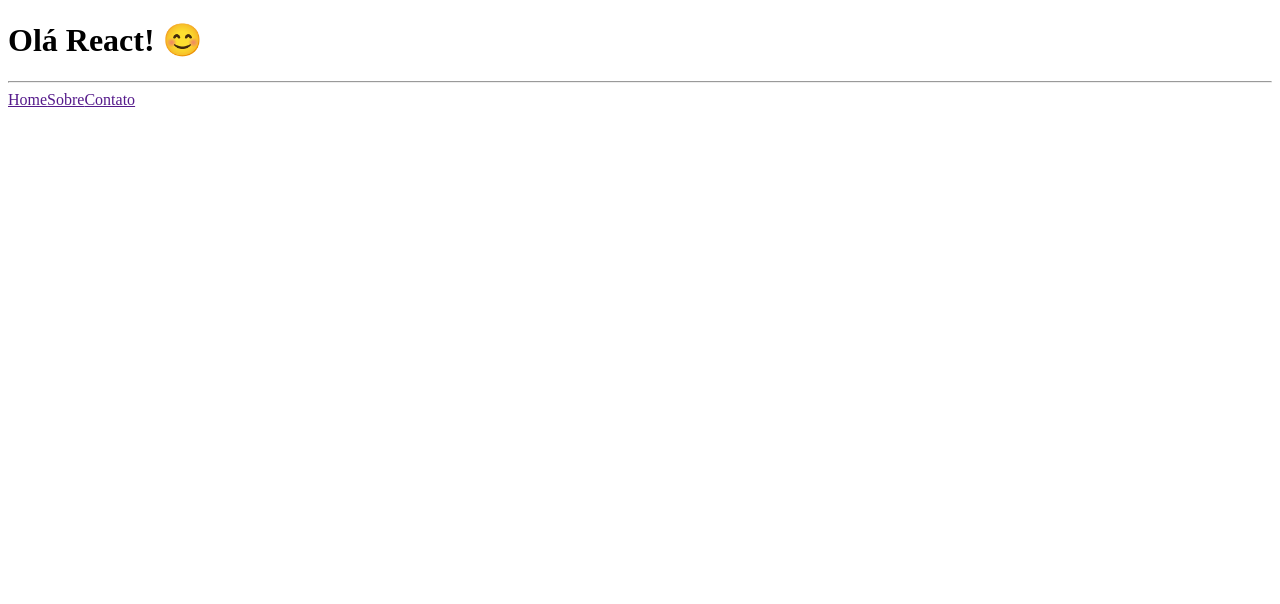
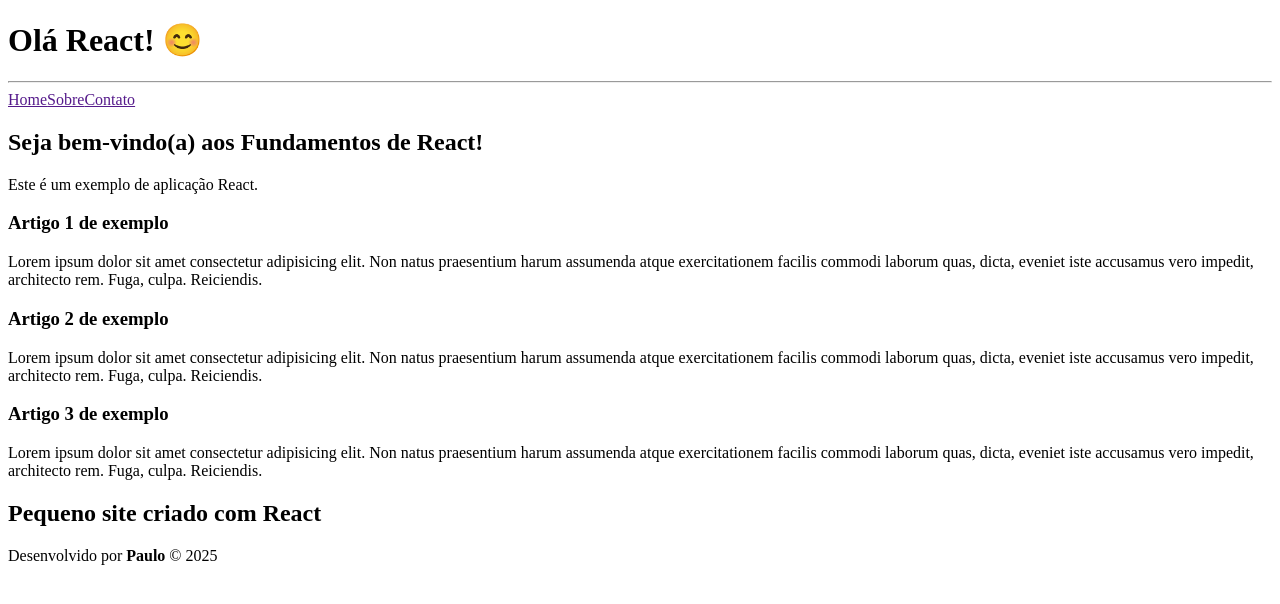
Before and after one commit to PauloHenrique00-tech/react-fundamentos, a React (Vite) app: page / in a window 1280 px wide. Shown: the top 604 px of the page. Built offline with nearby package versions, Linux system fonts and the light colour scheme.

Commit message:
Adiciona comentários e parágrafo

```diff
--- a/src/App.tsx
+++ b/src/App.tsx
@@ -12,7 +12,53 @@ export default function App() {
           <a href="">Contato</a>
         </nav>
       </header>
-      <main></main>
+      {/* Comentários no meio do JSX, normal ficarem entre {} */}
+      {/* Ao usar outros elementos HTML no JSX, é importante
+      envolver tudo em único <> </> (Fragmento React) */}
+
+      <main>
+        <section>
+          <h2>Seja bem-vindo(a) aos Fundamentos de React!</h2>
+          <p>Este é um exemplo de aplicação React.</p>
+
+          <article>
+            <h3> Artigo 1 de exemplo</h3>
+            <p>
+              Lorem ipsum dolor sit amet consectetur adipisicing elit. Non natus
+              praesentium harum assumenda atque exercitationem facilis commodi
+              laborum quas, dicta, eveniet iste accusamus vero impedit,
+              architecto rem. Fuga, culpa. Reiciendis.
+            </p>
+          </article>
+
+          <article>
+            <h3> Artigo 2 de exemplo</h3>
+            <p>
+              Lorem ipsum dolor sit amet consectetur adipisicing elit. Non natus
+              praesentium harum assumenda atque exercitationem facilis commodi
+              laborum quas, dicta, eveniet iste accusamus vero impedit,
+              architecto rem. Fuga, culpa. Reiciendis.
+            </p>
+          </article>
+
+          <article>
+            <h3> Artigo 3 de exemplo</h3>
+            <p>
+              Lorem ipsum dolor sit amet consectetur adipisicing elit. Non natus
+              praesentium harum assumenda atque exercitationem facilis commodi
+              laborum quas, dicta, eveniet iste accusamus vero impedit,
+              architecto rem. Fuga, culpa. Reiciendis.
+            </p>
+          </article>
+        </section>
+      </main>
+
+      <footer>
+        <h2>Pequeno site criado com React</h2>
+        <p>
+          Desenvolvido por <b>Paulo</b> &copy; 2025
+        </p>
+      </footer>
     </>
   );
 }
```
